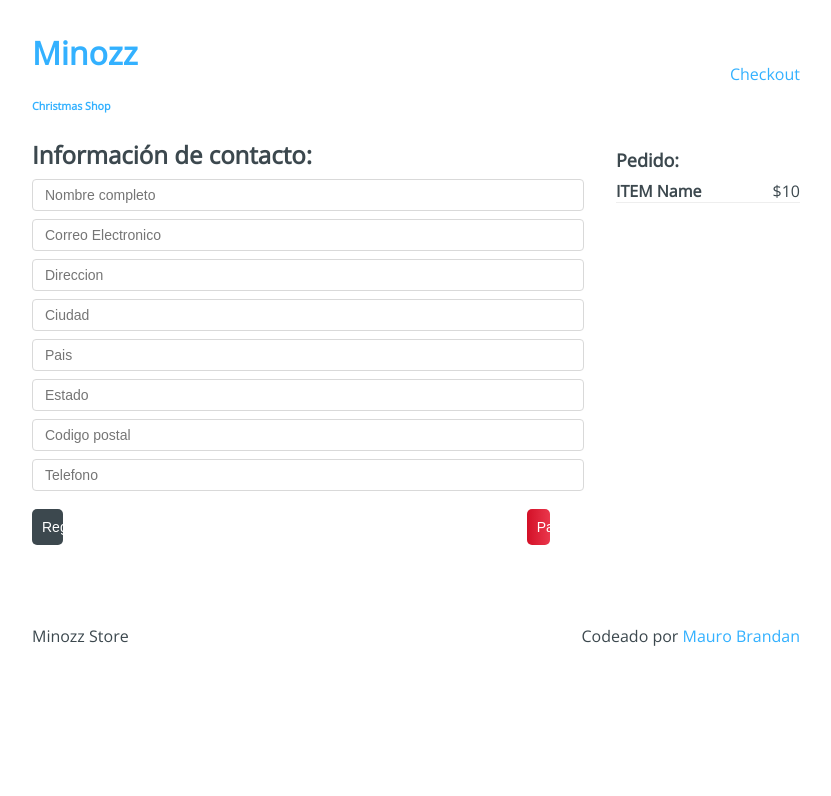
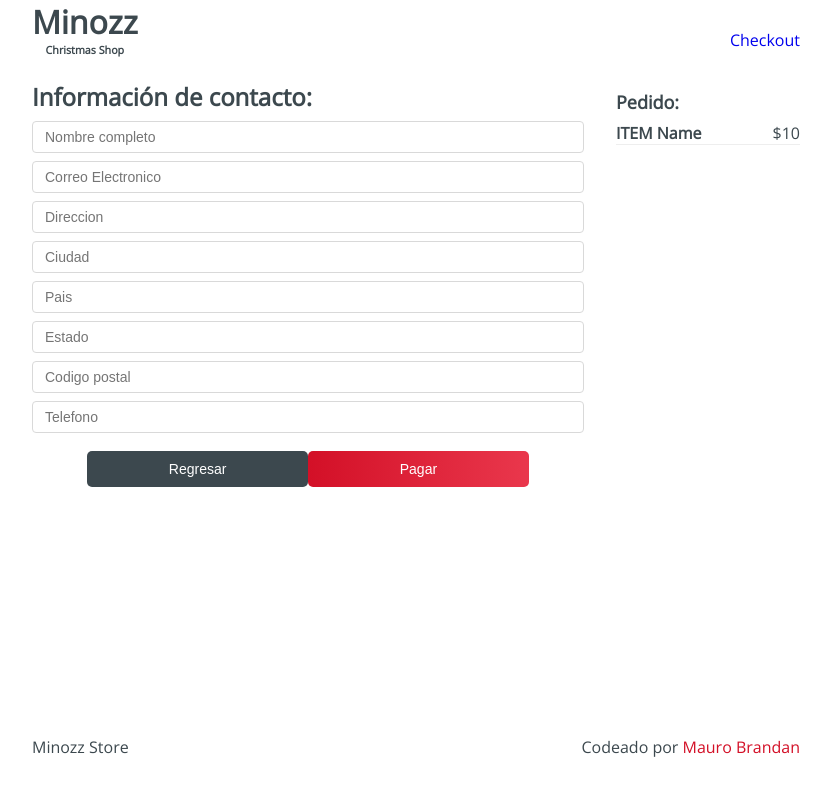
Before and after one commit to MauroBrandan/Minozz-Christmas, a React app: page /checkout/information in a window 1280 px wide. Shown: the top 796 px of the page, without its empty margins (224-1055 px from the left). Built offline with nearby package versions, Linux system fonts and the light colour scheme.

Commit message:
Ajustes en algunos estilos y detalles de HTML semantico

```diff
--- a/src/components/Header.jsx
+++ b/src/components/Header.jsx
@@ -5,8 +5,8 @@ import '../styles/components/Header.css'
 export const Header = () => {
 	return (
 		<header className='Header'>
-			<Link to='/'>
-				<h1 className='Header-title'>Minozz</h1>
+			<Link to='/' className='Header-title'>
+				<h1>Minozz</h1>
 				<h6>Christmas Shop</h6>
 			</Link>
 			<div className='Header-checkout'>
--- a/src/components/Layout.jsx
+++ b/src/components/Layout.jsx
@@ -6,10 +6,10 @@ import { Footer } from './Footer'
 
 export const Layout = ({ children }) => {
 	return (
-		<div className='Main'>
+		<>
 			<Header />
 			{children}
 			<Footer />
-		</div>
+		</>
 	)
 }
--- a/src/components/Product.jsx
+++ b/src/components/Product.jsx
@@ -3,7 +3,7 @@ import React from 'react'
 export const Product = ({ product }) => {
 	const { image, title, price, description } = product
 	return (
-		<div className='Products-item'>
+		<article className='Products-item'>
 			<img src={image} alt={title} />
 			<div className='Products-item-info'>
 				<h2>
@@ -13,6 +13,6 @@ export const Product = ({ product }) => {
 				<p>{description}</p>
 			</div>
 			<button type='button'>Comprar</button>
-		</div>
+		</article>
 	)
 }
--- a/src/components/Products.jsx
+++ b/src/components/Products.jsx
@@ -4,12 +4,10 @@ import { Product } from './Product'
 
 export const Products = ({ products }) => {
 	return (
-		<div className='Products'>
-			<div className='Products-items'>
-				{products.map((product) => (
-					<Product key={product.id} product={product} />
-				))}
-			</div>
-		</div>
+		<section className='Products'>
+			{products.map((product) => (
+				<Product key={product.id} product={product} />
+			))}
+		</section>
 	)
 }
--- a/src/containers/Checkout.jsx
+++ b/src/containers/Checkout.jsx
@@ -4,8 +4,8 @@ import '../styles/components/Checkout.css'
 
 export const Checkout = () => {
 	return (
-		<div className='Checkout'>
-			<div className='Checkout-content'>
+		<section className='Checkout'>
+			<section className='Checkout-content'>
 				<h3>Lista de Pedidos:</h3>
 				<div className='Checkout-item'>
 					<div className='Checkout-element'>
@@ -14,13 +14,13 @@ export const Checkout = () => {
 					</div>
 					<button type='button'>Eliminar</button>
 				</div>
-			</div>
-			<div className='Checkout-sidebar'>
+			</section>
+			<aside className='Checkout-sidebar'>
 				<h3>Precio Total: $10</h3>
 				<Link to='/checkout/information'>
 					<button type='button'>Continuar pedido</button>
 				</Link>
-			</div>
-		</div>
+			</aside>
+		</section>
 	)
 }
--- a/src/containers/Information.jsx
+++ b/src/containers/Information.jsx
@@ -4,11 +4,9 @@ import '../styles/components/Information.css'
 
 export const Information = () => {
 	return (
-		<div className='Information'>
-			<div className='Information-content'>
-				<div className='Information-head'>
-					<h2>Información de contacto:</h2>
-				</div>
+		<section className='Information'>
+			<section className='Information-content'>
+				<h2>Información de contacto:</h2>
 				<div className='Information-form'>
 					<form action=''>
 						<input type='text' placeholder='Nombre completo' name='name' />
@@ -29,8 +27,8 @@ export const Information = () => {
 						<button className='Information-next'>Pagar</button>
 					</Link>
 				</div>
-			</div>
-			<div className='Information-sidebar'>
+			</section>
+			<aside className='Information-sidebar'>
 				<h3>Pedido:</h3>
 				<div className='Information-item'>
 					<div className='Information-element'>
@@ -38,7 +36,7 @@ export const Information = () => {
 						<span>$10</span>
 					</div>
 				</div>
-			</div>
-		</div>
+			</aside>
+		</section>
 	)
 }
--- a/src/styles/components/Checkout.css
+++ b/src/styles/components/Checkout.css
@@ -55,3 +55,9 @@
 a {
 	text-decoration: none;
 }
+
+@media only screen and (max-width: 425px) {
+	.Checkout {
+		grid-template-columns: 1.5fr 1fr;
+	}
+}
--- a/src/styles/components/Footer.css
+++ b/src/styles/components/Footer.css
@@ -1,4 +1,9 @@
 .Footer {
-  display: flex;
-  justify-content: space-between;
+	display: flex;
+	justify-content: space-between;
+	max-height: 80px;
 }
+
+.Footer a {
+	color: #d31027;
+}
--- a/src/styles/components/Header.css
+++ b/src/styles/components/Header.css
@@ -1,6 +1,15 @@
 .Header {
 	display: flex;
 	justify-content: space-between;
+	max-height: 80px;
+}
+.Header-title {
+	color: inherit;
+	text-align: center;
+}
+.Header-title > h1,
+.Header-title > h6 {
+	margin: 0;
 }
 .Header-checkout {
 	display: flex;
--- a/src/styles/components/Information.css
+++ b/src/styles/components/Information.css
@@ -6,9 +6,7 @@
 	margin: 0 0 4em 0;
 }
 .Information-buttons {
-	display: flex;
-	justify-content: space-between;
-	align-items: center;
+	text-align: center;
 }
 .Information-sidebar {
 	margin: 10px 0 0 0;
--- a/src/styles/components/Layout.css
+++ b/src/styles/components/Layout.css
@@ -9,12 +9,12 @@ body {
 
 a {
 	text-decoration: none;
-	color: #33b1ff;
 }
 
-.Main {
-	padding: 10px;
-	grid-template-columns: minmax(auto, 768px);
+#app {
 	display: grid;
 	justify-content: center;
+	grid-template-columns: minmax(auto, 768px);
+	grid-template-rows: 80px auto 80px;
+	height: 100vh;
 }
--- a/src/styles/components/Products.css
+++ b/src/styles/components/Products.css
@@ -1,4 +1,4 @@
-.Products-items {
+.Products {
 	grid-template-columns: repeat(3, 1fr);
 	grid-gap: 1.5rem;
 	grid-row-gap: 1.5em;
@@ -12,6 +12,7 @@
 	border-radius: 5px;
 	margin: 0 0 20px 0;
 	position: relative;
+	height: 350px;
 }
 
 .Products-item-info {
@@ -62,13 +63,13 @@
 }
 
 @media only screen and (max-width: 768px) {
-	.Products-items {
+	.Products {
 		grid-template-columns: repeat(2, 1fr);
 	}
 }
 
 @media only screen and (max-width: 425px) {
-	.Products-items {
+	.Products {
 		grid-template-columns: 1fr;
 	}
 }
```
